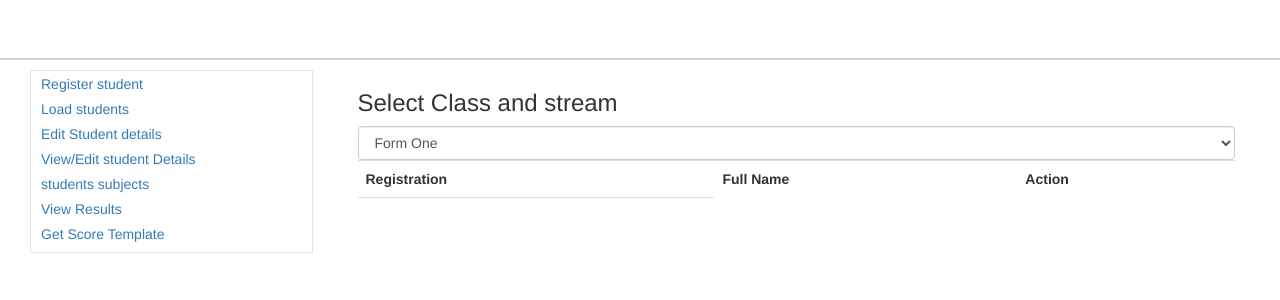
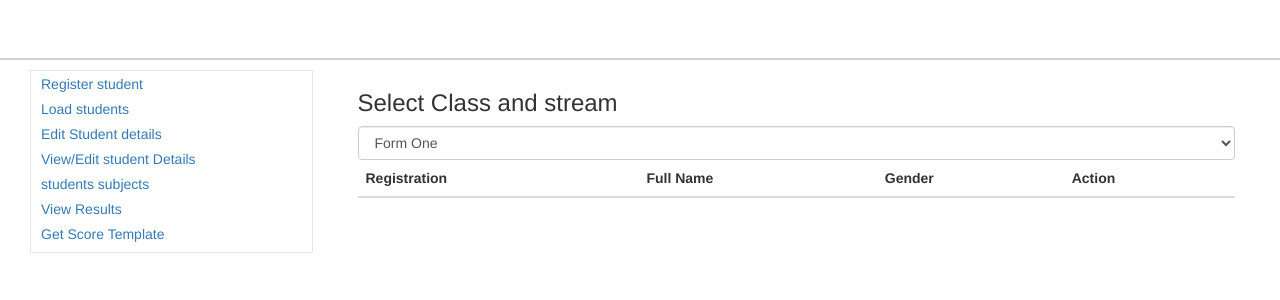
Before and after one commit to lyawile/smisres, a CodeIgniter app: page /smis/index.php/student/viewStudents in a window 1280 px wide. Shown: the top 300 px of the page. Run offline with CodeIgniter, Linux system fonts and the light colour scheme; lists and menus that the app fills with data are empty.

Commit message:
The subject registration on template update is also implemented and the view student view is restored normal

```diff
--- a/application/models/student_modal.php
+++ b/application/models/student_modal.php
@@ -55,7 +55,6 @@ class Student_modal extends CI_Model {
     }
 
     public function getStudents($id) {
-        // $query = $this->db->get('student');
         $query = $this->db->query("select * from mtiss_db.student where `classId` = $id");
         foreach ($query->result() as $data) {
             $t['id'] = $data->id;
@@ -68,21 +67,20 @@ class Student_modal extends CI_Model {
             $t['birthDate'] = $data->birthDate;
             $mdobaji[] = $t;
         }
-
-
-//        $mdobaji = array();
-//        sleep(5);
-        //  echo json_encode($mdobaji);
-//      var_dump($mdobaji);
         foreach ($mdobaji as $key => $value) {
-//            echo $value['firstname'];
             $student_data = '';
 ?>
             <?php
 
+            if ($value['gender'] == 1) {
+                $gender = 'Male';
+            } else {
+                $gender = 'Female';
+            }
             $student_data .= '<tr id="dataIn">';
             $student_data .= '<td>' . $value['id'] . '</td>';
-            $student_data .= '<td>' . $value['firstname'] . ' ' . $value['middlename'] . ' ' . $value['surname'] . ' (' . $value['gender'] . ')' . '</td>';
+            $student_data .= '<td>' . strtoupper($value['firstname']) . ' ' . strtoupper($value['middlename']) . ' ' . strtoupper($value['surname']) . '</td>';
+            $student_data .= '<td>' . $gender . '</td>';
             $student_data .= '<td><a  href="searchStudent/' . $value['id'] . '">Edit</a> |<a id="delete" onclick="return deleteStudent(this)"  href="delete/' . $value['id'] . '"> Delete</a></td>';
             $student_data .= '</tr>';
             echo $student_data;
--- a/application/views/main.php
+++ b/application/views/main.php
@@ -44,27 +44,14 @@
                         url: "<?= base_url(); ?>" + "student/listStudent/" + classId,
                         success: function (data) {
                             console.log(data);
-                            //$('#dataIn').load(document.URL + ' #dataIn');
-                            //console.log(classId);
-                            // var parsed = JSON.parse(data);
-//                                    console.log(parsed[0].firstname);
-//                            var student_data = '';
-//                            var parsed = data;
-//                            $(parsed).each(function (i, k) {
-//                                student_data += '<tr id="dataIn">';
-//                                student_data += '<td>' + parsed[i].id + '</td>'
-//                                student_data += '<td>' + parsed[i].firstname + ' ' + parsed[i].middlename + ' ' + parsed[i].surname + ' (' + parsed[i].gender + ')' + '</td>';
-//                                student_data += '<td><a  href="searchStudent/' + parsed[i].id + '">Edit</a> |<a id="delete" onclick="return deleteStudent(this)"  href="delete/' + parsed[i].id + '"> Delete</a></td>';
-//                                student_data += '<tr>';
-//                            });
                             $('p').replaceWith(data);
                             if ($('p').length === 0) {
                                 $('tr#dataIn').remove();
-                                $('table').append(data);
+                                $('table tbody').append(data);
                             }
                         },
                         beforeSend: function (xhr) {
-                            $('tr.removeit').replaceWith('<p>Loading data ...</p>');
+                            $('span.loader').replaceWith('<p class="load">Loading data ...</p>');
                         }
 
                     });
@@ -132,8 +119,9 @@
             $(document).ready(function () {
                 $(document).on('click', '.table a.changeSub', function (event) {
                     event.preventDefault();
+                    $(this).closest('tr').addClass("clickedLink");
                     var studentId = $(this).attr('id');
-                    var ids = $(".table input[id]");
+                    var ids = $(".table tr.clickedLink input[id]");
                     //console.log(ids);
                     $.each(ids, function (i, v) {
                         var subject = $(v).attr('id');
@@ -145,9 +133,9 @@
                         }
                         var subject = subject;
                         var selectedSubject = selectedSubject;
-                        console.log(subject + "-" + studentId + " - "+ selectedSubject);
+                        console.log(subject + "-" + studentId + " - " + selectedSubject);
                         $.ajax({
-                            url: "<?= base_url(); ?>" + "student/changeSub/" + studentId +'/'+ subject+'/'+selectedSubject ,
+                            url: "<?= base_url(); ?>" + "student/changeSub/" + studentId + '/' + subject + '/' + selectedSubject,
                             success: function (data, textStatus, jqXHR) {
                                 console.log(data);
                             },
--- a/application/views/student/viewStudents.php
+++ b/application/views/student/viewStudents.php
@@ -9,16 +9,19 @@
         </select>
         <div>
             <table class="table">
-                <tr>
-                    <th>Registration</th>
-                    <th>Full Name</th>
-                    <th>Action</th>
-                </tr>
-                <tr class="removeit"><td></td></tr>
+                <thead>
+                    <tr>
+                        <th>Registration</th>
+                        <th>Full Name</th>
+                        <th>Gender</th>
+                        <th>Action</th>
+                    </tr>
+                </thead>
+                <tbody>
+                <span class="loader"></span>
+                </tbody>
+
             </table>
-
         </div>
     </div>
-
-
 </div>
```
Also changed, not shown: application/controllers/Excel.php (+21 -2 lines), 1 other file.
